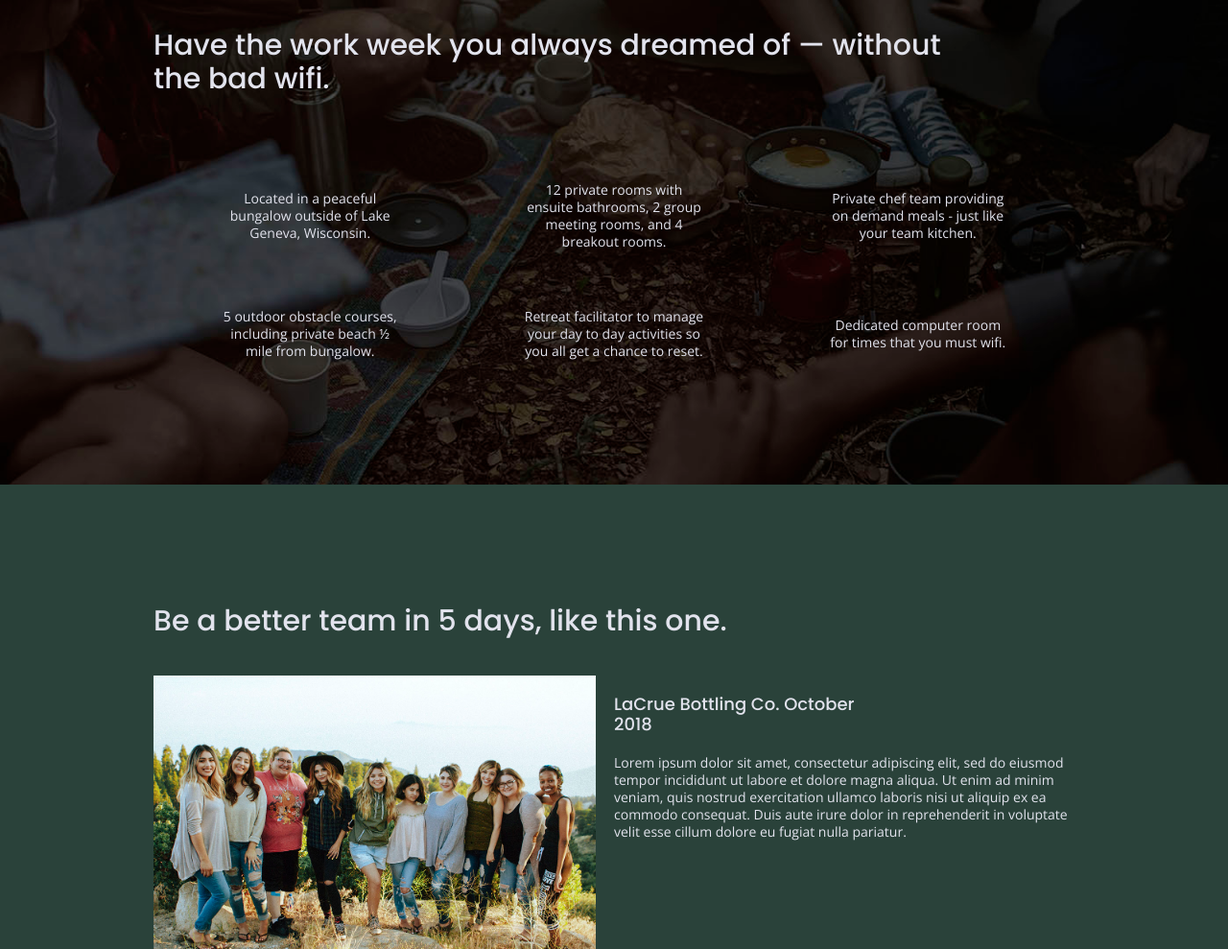
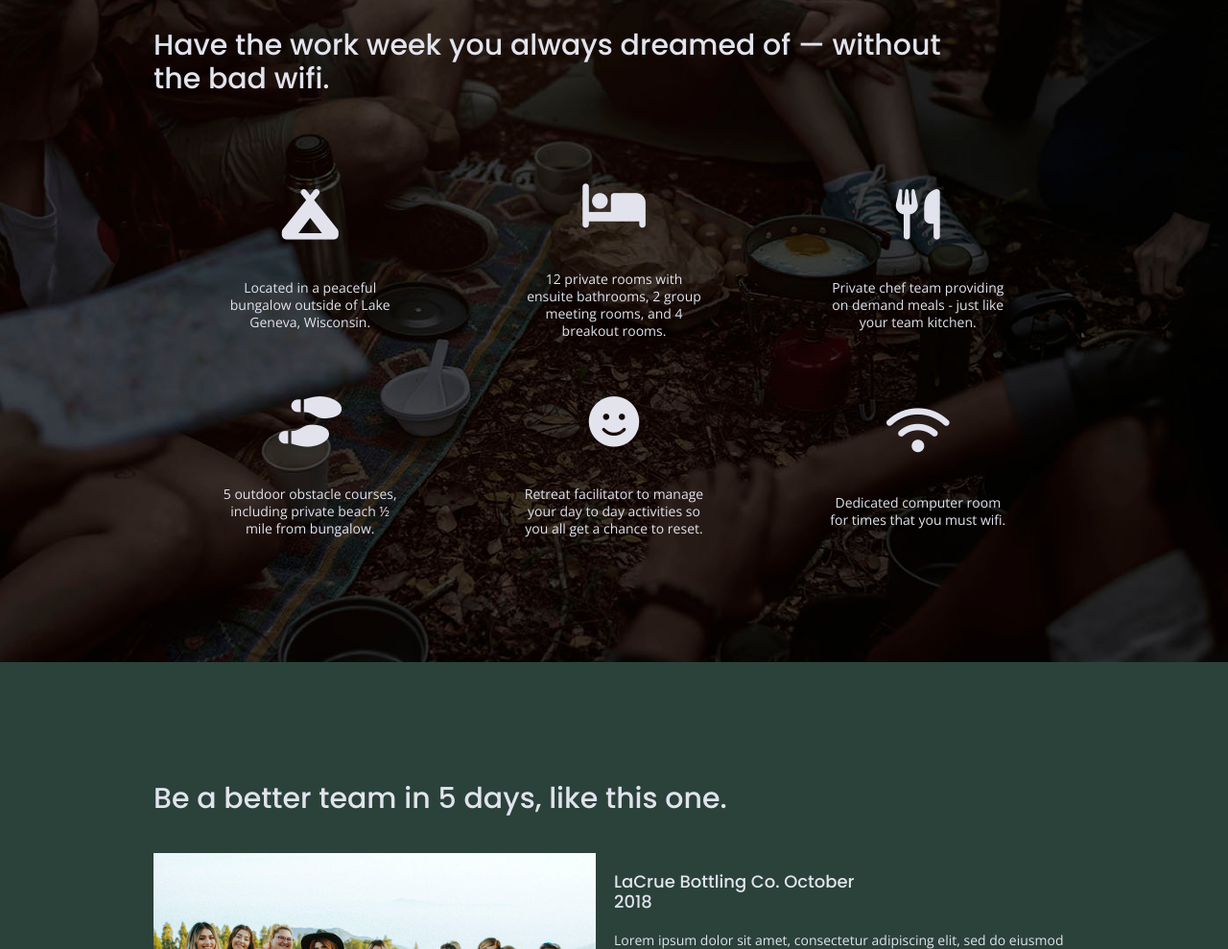
Before and after one commit to sheblair/unplugged, a website built with Parcel: page index.html in a window 1280 px wide. Shown: the part 1052-2041 px from the top of the page at 96% size. Built offline with nearby package versions, Linux system fonts and the light colour scheme.

Commit message:
Added FontAwesome icons to homepage for all screen sizes

```diff
--- a/css/main.css
+++ b/css/main.css
@@ -269,6 +269,11 @@ aside {
 .features p {
   margin: 0;
   text-align: center;
+}
+
+.features i {
+  font-size: 3.75em;
+  margin-bottom: 40px;
 }
 
 /* REVIEWS */
--- a/index.html
+++ b/index.html
@@ -18,6 +18,7 @@
 
   <link rel="stylesheet" href="css/normalize.css">
   <link rel="stylesheet" href="css/main.css">
+  <script src="https://kit.fontawesome.com/fb23e24526.js" crossorigin="anonymous"></script>
 
   <!-- GOOGLE FONTS -->
   <link href="https://fonts.googleapis.com/css?family=Open+Sans:400,700|Poppins:500,700" rel="stylesheet">
@@ -72,27 +73,39 @@
         <h2>Have the work week you always dreamed of — without the bad wifi.</h2>
         <div class="features-items">
           <article>
-            <p class="fontawesome-icon"></p>
+            <p class="fontawesome-icon">
+              <i class="fas fa-campground"></i>
+            </p>
             <p class="features-item-description">Located in a peaceful bungalow outside of Lake Geneva, Wisconsin.</p>
           </article>
           <article>
-            <p class="fontawesome-icon"></p>
+            <p class="fontawesome-icon">
+              <i class="fas fa-bed"></i>
+            </p>
             <p class="features-item-description">12 private rooms with ensuite bathrooms, 2 group meeting rooms, and 4 breakout rooms.</p>
           </article>
           <article>
-            <p class="fontawesome-icon"></p>
+            <p class="fontawesome-icon">
+              <i class="fas fa-utensils"></i>
+            </p>
             <p class="features-item-description">Private chef team providing on demand meals - just like your team kitchen.</p>
           </article>
           <article>
-            <p class="fontawesome-icon"></p>
+            <p class="fontawesome-icon">
+              <i class="fas fa-shoe-prints"></i>
+            </p>
             <p class="features-item-description">5 outdoor obstacle courses, including private beach ½ mile from bungalow.</p>
           </article>
           <article>
-            <p class="fontawesome-icon"></p>
+            <p class="fontawesome-icon">
+              <i class="fas fa-smile"></i>
+            </p>
             <p class="features-item-description">Retreat facilitator to manage your day to day activities so you all get a chance to reset.</p>
           </article>
           <article>
-            <p class="fontawesome-icon"></p>
+            <p class="fontawesome-icon">
+              <i class="fas fa-wifi"></i>
+            </p>
             <p class="features-item-description">Dedicated computer room for times that you must wifi.</p>
           </article>
         </div>
```
Also changed, not shown: about/index.html (+4 -0 lines), faq/index.html (+4 -0 lines).
